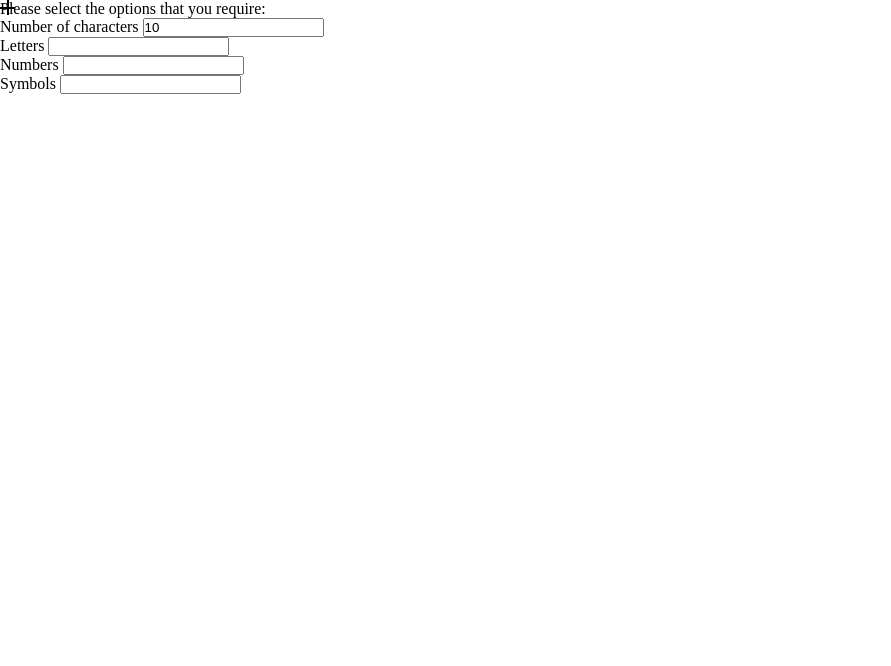
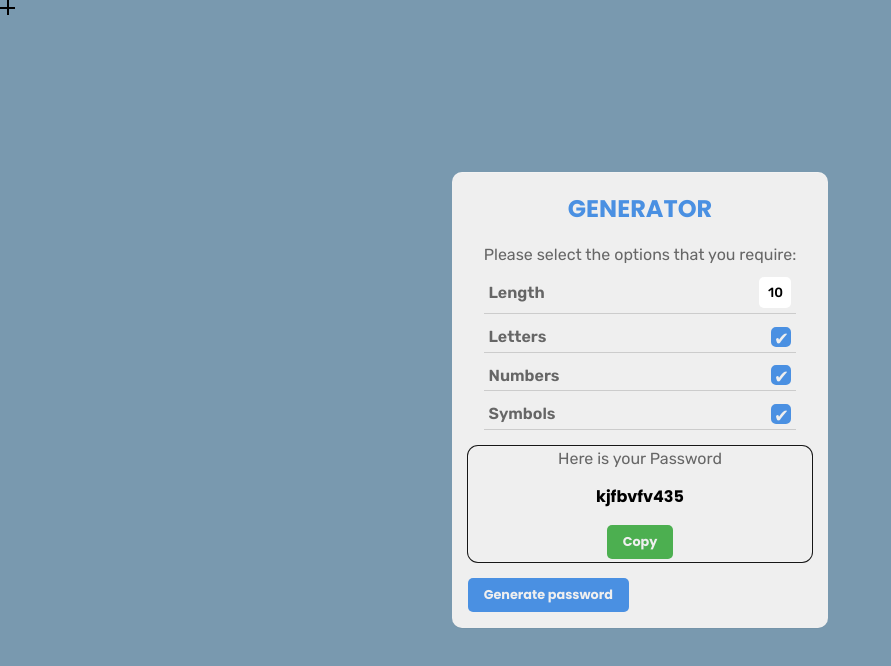
Before and after one commit to derickferreira/password-generator, a website: page index.html in a window 1280 px wide. Shown: the whole page, without its empty margins (0-891 px from the left). Drawn offline with Linux system fonts and the light colour scheme.

Commit message:
Adjustments to HTML and CSS completed. Now onto the logic of the code

```diff
--- a/index.html
+++ b/index.html
@@ -7,30 +7,43 @@
     <link rel="stylesheet" href="src/style/style.css" />
     <link rel="shortcut icon" href="public/favicon.ico" type="image/x-icon" />
     <script src="src/script/script.js" defer></script>
+    <link rel="preconnect" href="https://fonts.googleapis.com" />
+    <link rel="preconnect" href="https://fonts.gstatic.com" crossorigin />
+    <link
+      href="https://fonts.googleapis.com/css2?family=Poppins:ital,wght@0,100;0,200;0,300;0,400;0,500;0,600;0,700;0,800;0,900;1,100;1,200;1,300;1,400;1,500;1,600;1,700;1,800;1,900&family=Rubik:ital,wght@0,300..900;1,300..900&display=swap"
+      rel="stylesheet"
+    />
   </head>
   <body>
     <div class="cursor_dot" data-cursor-dot></div>
     <div class="container">
+      <h2>GENERATOR</h2>
       <form>
-        <div id="generate_options" class="hide">
+        <div id="generate_options">
           <p>Please select the options that you require:</p>
           <div class="form_control">
-            <label for="length">Number of characters</label>
+            <label for="length">Length</label>
             <input type="text" id="length" name="length" value="10" />
           </div>
           <div class="form_control">
             <label for="letters">Letters</label>
-            <input type="text" id="letters" name="letters" />
+            <input type="checkbox" id="letters" name="letters" checked />
           </div>
           <div class="form_control">
             <label for="numbers">Numbers</label>
-            <input type="text" id="numbers" name="numbers" />
+            <input type="checkbox" id="numbers" name="numbers" checked />
           </div>
           <div class="form_control">
             <label for="symbols">Symbols</label>
-            <input type="text" id="symbols" name="symbols" />
+            <input type="checkbox" id="symbols" name="symbols" checked />
           </div>
         </div>
+        <div id="generated_password_container" class="">
+          <p>Here is your Password</p>
+          <h4>kjfbvfv435</h4>
+          <button type="button" id="copy_btn">Copy</button>
+        </div>
+        <button type="submit" id="generate">Generate password</button>
       </form>
     </div>
   </body>
--- a/src/style/style.css
+++ b/src/style/style.css
@@ -9,14 +9,17 @@
 :root {
   --colour_black: #222;
   --colour_white: #efefef;
-  --colour_blue: #0fc2c0;
-  --colour_darkBlue: #015958;
+  --colour_Whiteblue: #7999af;
+  --colour_lightBlue: #4a90e2;
+  --colour_lightGrey: #666;
+  --colour_purple: #9c27b0;
+  --colour_green: #4caf50;
 
   --font_poppins: "Poppins", "sans-serif";
   --font_rubik: "Rubik", "sans-serif";
 }
 
-.hidden {
+.hide {
   display: none;
 }
 
@@ -24,6 +27,10 @@ body,
 html {
   cursor: none;
   min-height: 100vh;
+  overflow: hidden;
+  background-color: var(--colour_Whiteblue);
+  justify-content: center;
+  align-items: center;
 }
 
 .cursor_dot {
@@ -59,4 +66,156 @@ html {
   height: 100%;
   transform: translateX(-50%);
 }
+
+button,
+input,
+label {
+  cursor: none;
+}
+
+body,
+.container,
+#generate_options,
+#generate_options .form_control,
+#generated_password_container {
+  display: flex;
+}
+
+h2,
+h4,
+button {
+  font-family: var(--font_poppins);
+  font-weight: 700;
+}
+
+p,
+label {
+  font-family: var(--font_rubik);
+  color: var(--colour_lightGrey);
+}
 /* global/ */
+
+/* /container */
+.container {
+  background-color: var(--colour_white);
+  border-radius: 10px;
+  flex-direction: column;
+  padding: 1rem;
+  box-shadow: rgba(27, 31, 35, 0.04) 0px 1px 0px,
+    rgba(255, 255, 255, 0.25) 0px 1px 0px inset;
+}
+
+.container h2 {
+  border-radius: 10px 10px 0 0;
+  padding: 0.2rem;
+  text-align: center;
+  color: var(--colour_lightBlue);
+}
+/* container/ */
+
+/* /generator */
+#generate_options {
+  flex-direction: column;
+  gap: 0.5rem;
+  padding: 1rem;
+}
+
+#generate_options .form_control {
+  justify-content: space-between;
+  align-items: center;
+  padding: 0.3rem;
+  border-bottom: 1px solid #ccc;
+}
+
+#generate_options .form_control input[type="text"] {
+  border: none;
+  outline: none;
+  padding: 0.5rem;
+  border-radius: 5px;
+  font-family: var(--font_rubik);
+  font-weight: 500;
+  width: 2rem;
+  text-align: center;
+}
+
+label {
+  font-weight: 600;
+  width: 30%;
+}
+
+input[type="checkbox"] {
+  appearance: none;
+  width: 20px;
+  height: 20px;
+  border: 2px solid var(--colour_lightBlue);
+  border-radius: 5px;
+  position: relative;
+}
+
+input[type="checkbox"]:checked::before {
+  content: "\2714"; /* Unicode para o ícone de check */
+  font-size: 18px;
+  color: var(--colour_white);
+  position: absolute;
+  top: 0;
+  left: 0;
+  width: 100%;
+  height: 100%;
+  background-color: var(--colour_lightBlue);
+  text-align: center;
+  line-height: 20px;
+}
+
+/* /generated password */
+#generated_password_container {
+  flex-direction: column;
+  align-items: center;
+  justify-content: center;
+  gap: 1rem;
+  box-shadow: rgba(255, 255, 255, 0.2) 0px 0px 0px 1px inset,
+    rgba(0, 0, 0, 0.9) 0px 0px 0px 1px;
+  border-radius: 10px;
+  padding: 0.2rem;
+}
+
+/* generated password/ */
+
+/* /buttons */
+button {
+  font-size: 0.8rem;
+  font-size: 0.4rem 0.8rem;
+  border: none;
+  color: var(--colour_white);
+  padding: 0.2rem;
+  border-radius: 5px;
+  transition: 0.3s;
+}
+
+#copy_btn {
+  background-color: var(--colour_green);
+  padding: 0.5rem 1rem;
+}
+
+#copy_btn:hover {
+  background-color: var(--colour_white);
+  box-shadow: rgba(255, 255, 255, 0.2) 0px 0px 0px 1px inset,
+    var(--colour_green) 0px 0px 0px 1px;
+  color: var(--colour_green);
+}
+
+#generate {
+  background-color: var(--colour_lightBlue);
+  padding: 0.5rem 1rem;
+  margin-top: 1rem;
+}
+
+#generate:hover {
+  background-color: var(--colour_white);
+  box-shadow: rgba(255, 255, 255, 0.2) 0px 0px 0px 1px inset,
+    var(--colour_lightBlue) 0px 0px 0px 1px;
+  color: var(--colour_lightBlue);
+}
+
+/* buttons/ */
+
+/* generator/ */
```
